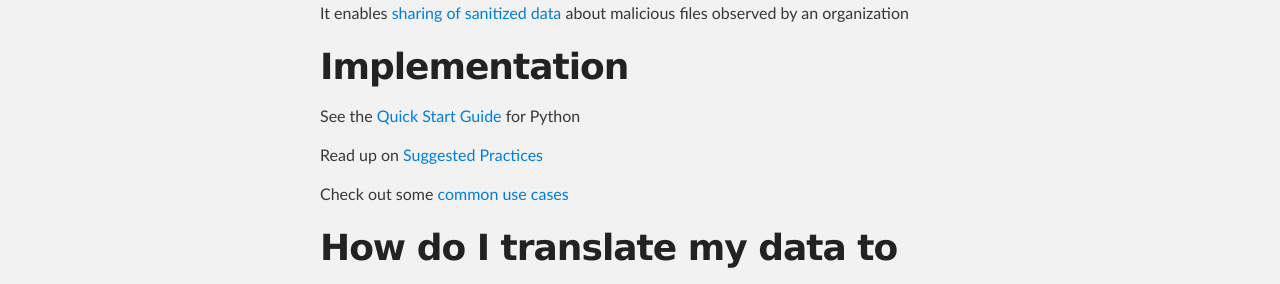
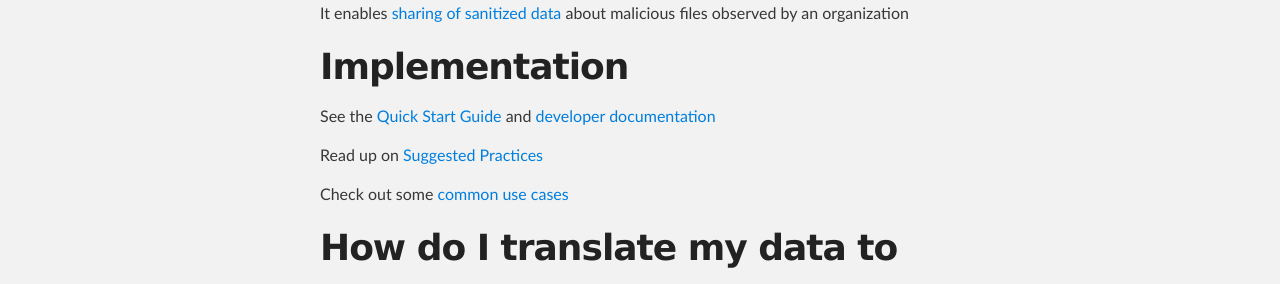
Before and after one commit to CybOXProject/cyboxproject.github.io, a Jekyll site: the page built from index.md, in a window 1280 px wide. Shown: the part 333-617 px from the top of the page. Built offline with Jekyll 4.4.1, drawn with Linux system fonts in a browser that asks for light colours; Markdown is read by kramdown in place of the engine named in the settings.

Commit message:
minor change

```diff
--- a/index.md
+++ b/index.md
@@ -10,7 +10,7 @@ title: CybOX Development
 It enables [sharing of sanitized data](http://cybox.mitre.org/about/faqs.html#A1) about malicious files observed by an organization
 
 # Implementation
-See the [Quick Start Guide ](/quickstart) for Python
+See the [Quick Start Guide ](/quickstart) and [developer documentation](http://cybox.readthedocs.org.)
 
 Read up on [Suggested Practices](/suggestions)
 
```
Also changed, not shown: quickstart/index.md (+0 -4 lines).
